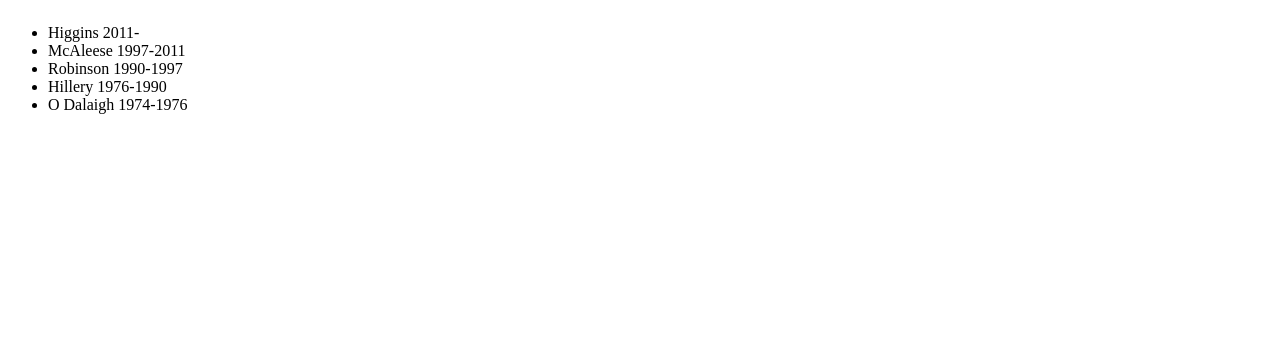
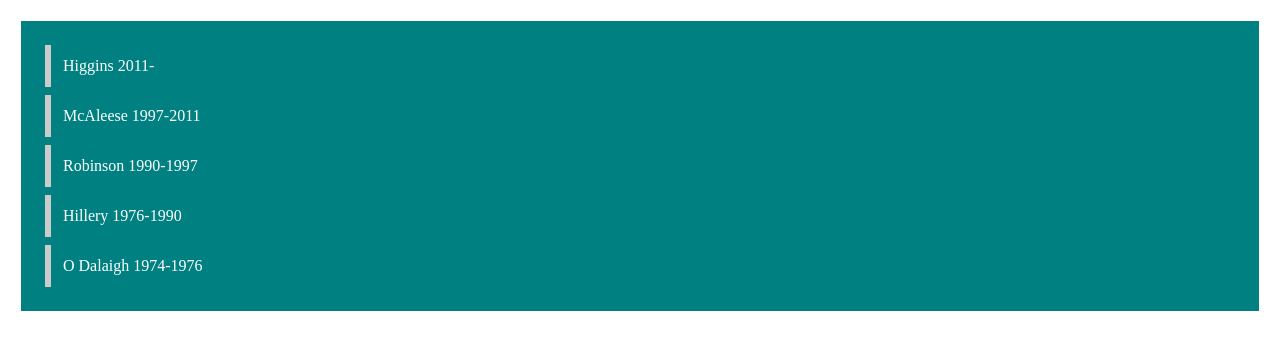
Before and after one commit to copydataai/frontend-development-atu, an Angular app: page / in a window 1280 px wide. Shown: the top 350 px of the page. Built offline with nearby package versions, Linux system fonts and the light colour scheme.

Commit message:
feat: add styles

```diff
--- a/src/app/listcomponent/listcomponent.component.css
+++ b/src/app/listcomponent/listcomponent.component.css
@@ -0,0 +1,16 @@
+ul {
+  display: flex;
+  flex-direction: column;
+  background-color: teal;
+  padding: 20px;
+  margin: 13px;
+  justify-content: center;
+  list-style-type: none;
+
+  li {
+    color: white;
+    padding: 12px;
+    margin: 4px;
+    border-left: 6px solid #ccc;
+  }
+}
```
Also changed, not shown: src/app/listcomponent/listcomponent.component.ts (+4 -4 lines).
